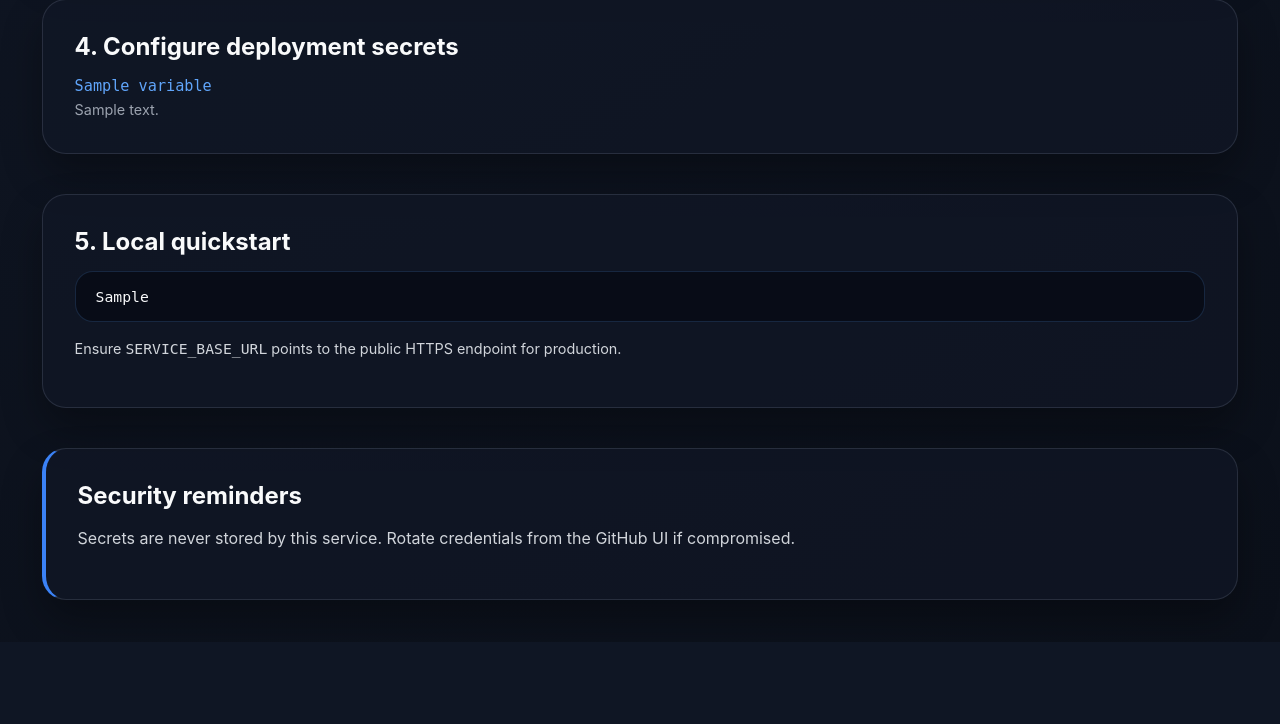
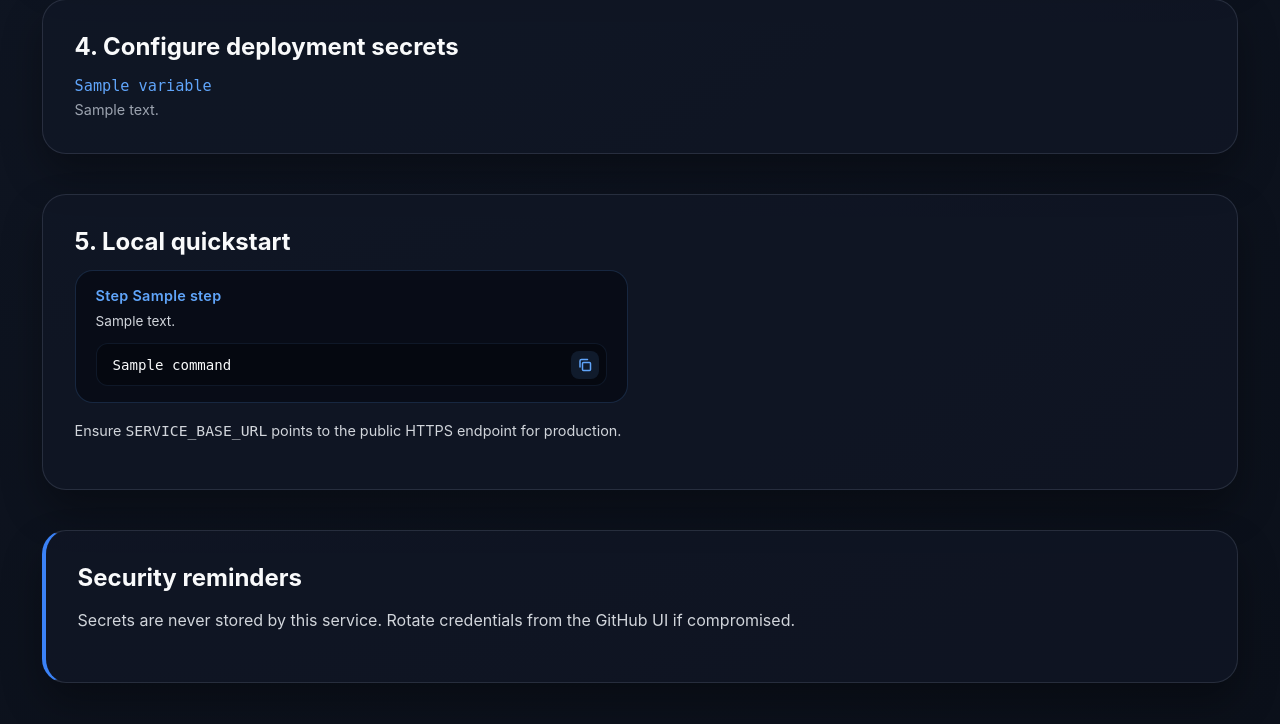
Before and after one commit to Winds-AI/Jules-codeRabbit, a FastAPI app: template src/templates/setup.html in a window 1280 px wide. Shown: the part 931-1655 px from the top of the page. Before the commit the page ends 1565 px from the top, so only its background shows below. Run offline with FastAPI, Linux system fonts and the light colour scheme; the template is opened without the code that fills it: most values are stand-ins (such as "Sample title", 1, 10 or a date in 2020); parts of the project's set-up code (start-up, migrations or seed data) failed here and were passed over.

Commit message:
refactoring

```diff
--- a/run.py
+++ b/run.py
@@ -1,4 +1,6 @@
-from src.logger import logger
+from src.logger import get_logger
+
+logger = get_logger()
 
 
 def main() -> None:
--- a/src/main.py
+++ b/src/main.py
@@ -1,5 +1,4 @@
 import sys
-from pathlib import Path
 from typing import Any
 
 import fastapi
@@ -11,14 +10,14 @@ from fastapi.staticfiles import StaticFiles
 
 from src.manifest import router as manifest_router
 from src.register import router as register_router
+from src.setup_ui import router as setup_router
+from src.utils.paths import STATIC_DIR
 from src.webhook import router as webhook_router
-from src.setup_ui import router as setup_router
 
 
 app = FastAPI(title="Jules Code Reviewer")
 
-static_dir = Path(__file__).resolve().parent / "static"
-app.mount("/static", StaticFiles(directory=static_dir), name="static")
+app.mount("/static", StaticFiles(directory=STATIC_DIR), name="static")
 
 app.include_router(manifest_router, prefix="/github", tags=["manifest"])
 app.include_router(register_router, prefix="/github", tags=["register"])
--- a/src/manifest.py
+++ b/src/manifest.py
@@ -6,7 +6,9 @@ from fastapi import APIRouter, Depends, HTTPException
 
 from src.config import Settings
 from src.dependencies import settings_dependency
-from src.logger import logger
+from src.logger import get_logger
+
+logger = get_logger()
 
 router = APIRouter()
 
--- a/src/register.py
+++ b/src/register.py
@@ -2,7 +2,6 @@ from __future__ import annotations
 
 import base64
 import json
-from pathlib import Path
 from typing import Any, Dict, List, Optional, Tuple
 
 from fastapi import APIRouter, Depends, HTTPException, Query, Request
@@ -10,10 +9,11 @@ from fastapi.responses import HTMLResponse
 from fastapi.templating import Jinja2Templates
 
 from src.config import Settings
-from src.dependencies import settings_dependency
+from src.dependencies import github_client_dependency, settings_dependency
 from src.github_client import GitHubAPIError, GitHubAppClient
+from src.utils.paths import TEMPLATES_DIR
 
-templates = Jinja2Templates(directory=str(Path(__file__).resolve().parent / "templates"))
+templates = Jinja2Templates(directory=str(TEMPLATES_DIR))
 
 router = APIRouter()
 
@@ -56,13 +56,6 @@ def _validate_conversion_payload(conversion: Dict[str, Any]) -> None:
         )
 
 
-def github_client_dependency(
-    settings: Settings = Depends(settings_dependency),
-) -> GitHubAppClient:
-    """Instantiate a GitHub App client for API interactions."""
-    return GitHubAppClient(base_url=settings.normalized_github_api_base_url)
-
-
 def _normalize_env_vars(conversion: Dict[str, Any], base_url: str) -> Dict[str, str]:
     env_vars = {
         "GITHUB_APP_ID": conversion.get("id", ""),
@@ -100,18 +93,6 @@ def _build_pem_artifacts(conversion: Dict[str, Any]) -> Optional[Dict[str, str]]
     return {"href": pem_download_href, "filename": pem_filename}
 
 
-def _mock_conversion_payload(base_url: str) -> Dict[str, Any]:
-    return {
-        "id": "123456",
-        "slug": "jules-code-reviewer",
-        "client_id": "Iv1.0123456789abcdef",
-        "client_secret": "mock_client_secret_ABC123",
-        "webhook_secret": "mock_webhook_secret_DEF456",
-        "pem": """-----BEGIN PRIVATE KEY-----\nMIIBVwIBADANBgkqhkiG9w0BAQEFAASCAT8wggE7AgEAAkEAuMockKeyPreview\n-----END PRIVATE KEY-----\n""",
-        "mock_base_url": base_url,
-    }
-
-
 @router.get(
     "/register",
     summary="Handle GitHub App manifest conversion callback",
@@ -119,13 +100,9 @@ def _mock_conversion_payload(base_url: str) -> Dict[str, Any]:
 )
 async def register_app(
     request: Request,
-    code: str | None = Query(
-        None,
+    code: str = Query(
+        ...,
         description="Temporary manifest code provided by GitHub.",
-    ),
-    preview: bool = Query(
-        False,
-        description="Render the success page with mock data for visual preview.",
     ),
     settings: Settings = Depends(settings_dependency),
     github_client: GitHubAppClient = Depends(github_client_dependency),
@@ -133,27 +110,18 @@ async def register_app(
     """Exchange the manifest code for GitHub App credentials and present them to the user."""
 
     base_url = settings.normalized_base_url
-    if preview:
-        conversion = _mock_conversion_payload(base_url)
-    else:
-        if not code:
-            raise HTTPException(
-                status_code=400,
-                detail="GitHub manifest code is required unless preview mode is enabled.",
-            )
+    try:
+        conversion = await github_client.convert_manifest(code)
+    except GitHubAPIError as exc:
+        raise HTTPException(
+            status_code=502,
+            detail=f"Failed to convert GitHub App manifest: {exc}",
+        ) from exc
 
-        try:
-            conversion = await github_client.convert_manifest(code)
-        except GitHubAPIError as exc:
-            raise HTTPException(
-                status_code=502,
-                detail=f"Failed to convert GitHub App manifest: {exc}",
-            ) from exc
-
-        try:
-            _validate_conversion_payload(conversion)
-        except ValueError as exc:
-            raise HTTPException(status_code=502, detail=str(exc)) from exc
+    try:
+        _validate_conversion_payload(conversion)
+    except ValueError as exc:
+        raise HTTPException(status_code=502, detail=str(exc)) from exc
 
     pem_artifacts = _build_pem_artifacts(conversion)
     env_vars = _normalize_env_vars(conversion, base_url)
@@ -167,7 +135,6 @@ async def register_app(
         "env_values": env_vars,
         "env_lines": env_lines,
         "pem_artifacts": pem_artifacts,
-        "preview": preview,
     }
 
     return templates.TemplateResponse("register_success.html", context)
--- a/src/static/css/ui.css
+++ b/src/static/css/ui.css
@@ -9,6 +9,7 @@
     --text-500: #9ca3af;
     --accent-500: #3b82f6;
     --accent-400: #60a5fa;
+    --accent-300: #93c5fd;
     --accent-600: #2563eb;
     --success: #16a34a;
     --danger: #f97316;
@@ -185,6 +186,7 @@ body {
     margin: 0;
     padding: 0;
     display: grid;
+    grid-template-columns: repeat(2, 1fr);
     gap: 0.85rem;
 }
 
@@ -261,6 +263,116 @@ a:hover {
     font-size: 0.9rem;
 }
 
+.command-grid {
+    display: grid;
+    grid-template-columns: repeat(2, 1fr);
+    gap: clamp(1rem, 1.5vw + 0.75rem, 1.5rem);
+    margin-bottom: 1rem;
+}
+
+.command-block {
+    background: rgba(8, 11, 22, 0.85);
+    border: 1px solid rgba(96, 165, 250, 0.18);
+    border-radius: 18px;
+    padding: 1rem 1.25rem;
+    position: relative;
+    transition: border-color 0.2s ease, box-shadow 0.2s ease;
+}
+
+.command-block:hover {
+    border-color: rgba(96, 165, 250, 0.35);
+    box-shadow: 0 4px 12px rgba(59, 130, 246, 0.15);
+}
+
+.command-block__header {
+    display: flex;
+    align-items: center;
+    justify-content: space-between;
+    margin-bottom: 0.5rem;
+}
+
+.command-block__step {
+    font-weight: 600;
+    color: var(--accent-400);
+    font-size: 0.9rem;
+    letter-spacing: 0.02em;
+}
+
+.command-block__copy {
+    display: inline-flex;
+    align-items: center;
+    justify-content: center;
+    width: 28px;
+    height: 28px;
+    padding: 0;
+    border: none;
+    background: rgba(96, 165, 250, 0.12);
+    color: var(--accent-400);
+    border-radius: 8px;
+    cursor: pointer;
+    transition: background 0.2s ease, color 0.2s ease, transform 0.1s ease;
+    flex-shrink: 0;
+}
+
+.command-block__copy:hover {
+    background: rgba(96, 165, 250, 0.24);
+    color: var(--accent-300);
+    transform: scale(1.05);
+}
+
+.command-block__copy:active {
+    transform: scale(0.95);
+}
+
+.command-block__copy svg {
+    width: 16px;
+    height: 16px;
+}
+
+.command-block__description {
+    color: var(--text-300);
+    font-size: 0.85rem;
+    margin-bottom: 0.75rem;
+    line-height: 1.4;
+}
+
+.command-block__code-wrapper {
+    position: relative;
+}
+
+.command-block__code {
+    margin: 0;
+    padding: 0.75rem 1rem;
+    padding-right: 3rem;
+    background: rgba(0, 0, 0, 0.3);
+    border-radius: 12px;
+    border: 1px solid rgba(96, 165, 250, 0.1);
+    overflow-x: auto;
+}
+
+.command-block__code code {
+    color: var(--text-100);
+    font-size: 0.88rem;
+    white-space: pre;
+}
+
+.command-block__code-wrapper .command-block__copy {
+    position: absolute;
+    top: 0.5rem;
+    right: 0.5rem;
+    z-index: 1;
+}
+
+@media (max-width: 768px) {
+    .command-grid {
+        grid-template-columns: 1fr;
+    }
+
+    .env-list {
+        grid-template-columns: 1fr;
+    }
+}
+
 @media (max-width: 640px) {
     .page {
         padding: 1.25rem;
--- a/src/templates/setup.html
+++ b/src/templates/setup.html
@@ -57,7 +57,25 @@
 
 <section class="card">
     <h2>5. Local quickstart</h2>
-    <pre><code>{{ quickstart_commands }}</code></pre>
+    <div class="command-grid">
+        {% for cmd in quickstart_commands %}
+        <div class="command-block">
+            <div class="command-block__header">
+                <span class="command-block__step">Step {{ cmd.step }}</span>
+            </div>
+            <div class="command-block__description">{{ cmd.description }}</div>
+            <div class="command-block__code-wrapper">
+                <button class="command-block__copy" data-command="{{ cmd.command | e }}" aria-label="Copy command">
+                    <svg width="16" height="16" viewBox="0 0 16 16" fill="none" xmlns="http://www.w3.org/2000/svg">
+                        <rect x="5.5" y="5.5" width="8" height="8" rx="1" stroke="currentColor" stroke-width="1.5" stroke-linecap="round" stroke-linejoin="round"/>
+                        <path d="M10.5 2.5H4.5C3.67 2.5 3 3.17 3 4V10" stroke="currentColor" stroke-width="1.5" stroke-linecap="round" stroke-linejoin="round"/>
+                    </svg>
+                </button>
+                <pre class="command-block__code"><code>{{ cmd.command }}</code></pre>
+            </div>
+        </div>
+        {% endfor %}
+    </div>
     <p class="hint">Ensure <code>SERVICE_BASE_URL</code> points to the public HTTPS endpoint for production.</p>
 </section>
 
@@ -66,3 +84,53 @@
     <p>Secrets are never stored by this service. Rotate credentials from the GitHub UI if compromised.</p>
 </section>
 {% endblock %}
+
+{% block body_scripts %}
+<script>
+    document.addEventListener('DOMContentLoaded', function() {
+        const copyButtons = document.querySelectorAll('.command-block__copy');
+
+        copyButtons.forEach(button => {
+            button.addEventListener('click', async function() {
+                const command = this.getAttribute('data-command');
+
+                try {
+                    await navigator.clipboard.writeText(command);
+
+                    // Visual feedback
+                    const originalHTML = this.innerHTML;
+                    this.innerHTML = '<svg width="16" height="16" viewBox="0 0 16 16" fill="none" xmlns="http://www.w3.org/2000/svg"><path d="M13.5 4L6 11.5L2.5 8" stroke="currentColor" stroke-width="1.5" stroke-linecap="round" stroke-linejoin="round"/></svg>';
+                    this.style.color = 'var(--success)';
+
+                    setTimeout(() => {
+                        this.innerHTML = originalHTML;
+                        this.style.color = '';
+                    }, 2000);
+                } catch (err) {
+                    console.error('Failed to copy:', err);
+                    // Fallback for older browsers
+                    const textArea = document.createElement('textarea');
+                    textArea.value = command;
+                    textArea.style.position = 'fixed';
+                    textArea.style.opacity = '0';
+                    document.body.appendChild(textArea);
+                    textArea.select();
+                    try {
+                        document.execCommand('copy');
+                        const originalHTML = this.innerHTML;
+                        this.innerHTML = '<svg width="16" height="16" viewBox="0 0 16 16" fill="none" xmlns="http://www.w3.org/2000/svg"><path d="M13.5 4L6 11.5L2.5 8" stroke="currentColor" stroke-width="1.5" stroke-linecap="round" stroke-linejoin="round"/></svg>';
+                        this.style.color = 'var(--success)';
+                        setTimeout(() => {
+                            this.innerHTML = originalHTML;
+                            this.style.color = '';
+                        }, 2000);
+                    } catch (fallbackErr) {
+                        console.error('Fallback copy failed:', fallbackErr);
+                    }
+                    document.body.removeChild(textArea);
+                }
+            });
+        });
+    });
+</script>
+{% endblock %}
--- /dev/null
+++ b/src/utils/__init__.py
@@ -0,0 +1,3 @@
+"""Utility helpers for the Jules Code Reviewer service."""
+
+__all__ = ["paths"]
```
Also changed, not shown: src/config.py (+13 -1 lines), src/dependencies.py (+25 -1 lines), src/github_client.py (+22 -4 lines), src/logger.py (+52 -24 lines), src/setup_ui.py (+29 -9 lines), src/utils/paths.py (added, +9 -0 lines), README.md.
